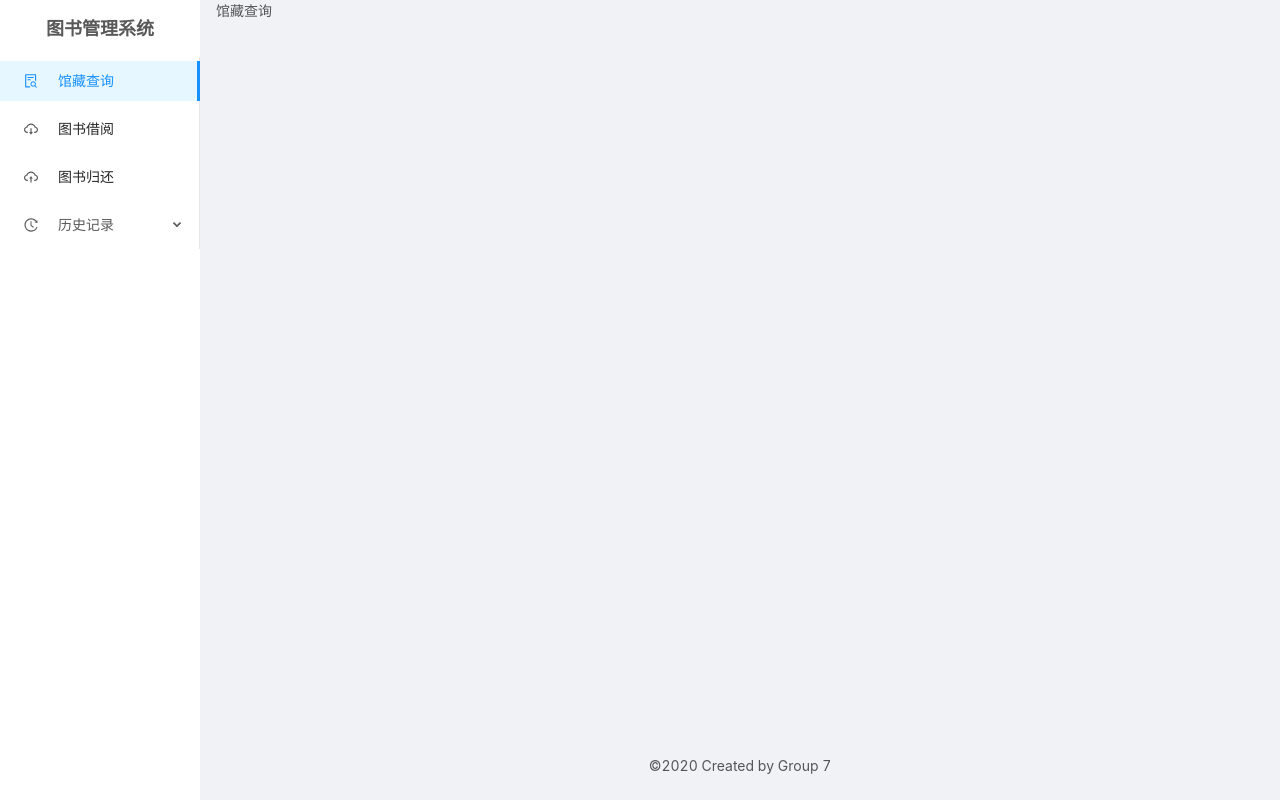
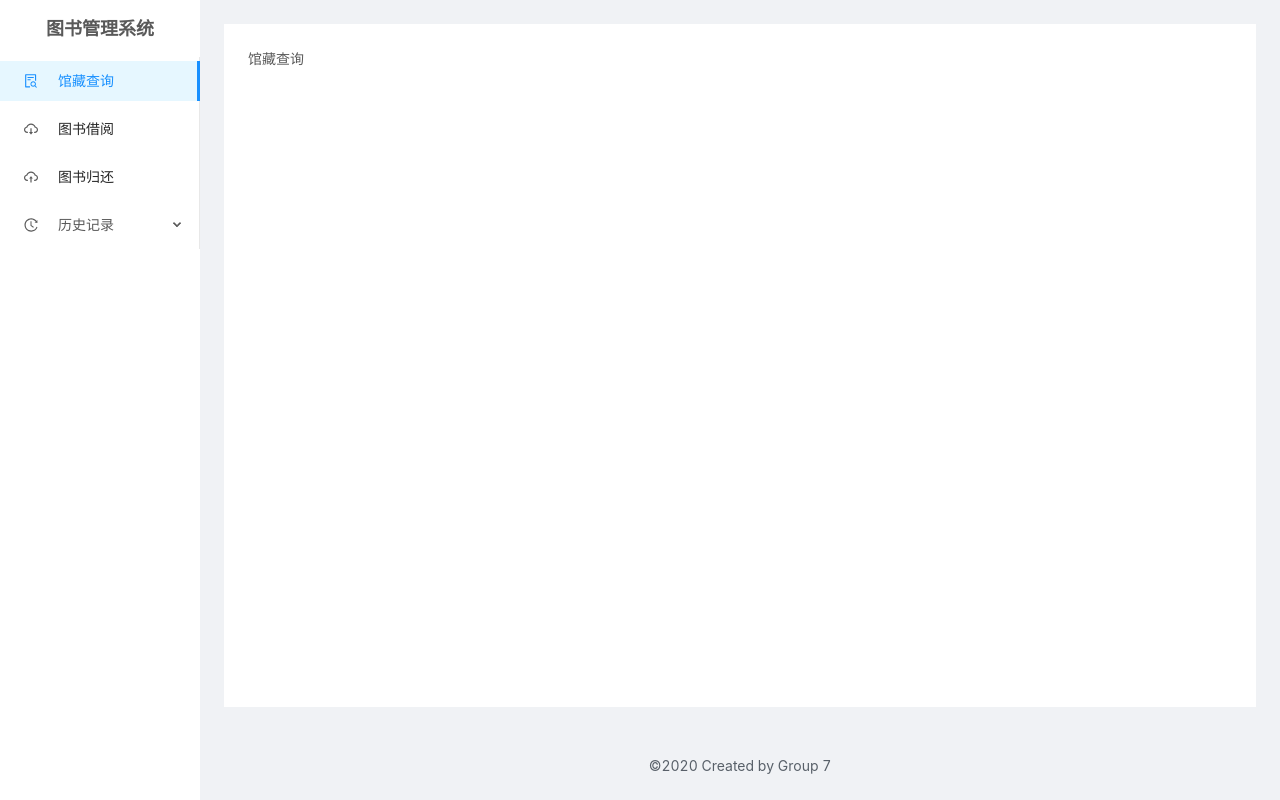
Before and after one commit to flashhu/library-client, a React (Create React App) app in the folder site/: page / in a window 1280 px wide. Built offline with nearby package versions, Linux system fonts and the light colour scheme.

Commit message:
feat:404页面；fix:菜单选中项与路由不同步

```diff
--- a/site/src/component/Layout/index.js
+++ b/site/src/component/Layout/index.js
@@ -38,12 +38,12 @@ function BaseLayout({ children }) {
                 <Menu />
             </Sider>
             <Layout className="site-layout">
-                <Content style={{ margin: '0 16px' }}>
+                <Content className="site-layout-background">
                     <ErrorBoundary>
                         {children}
                     </ErrorBoundary>
                 </Content>
-                <Footer style={{ textAlign: 'center' }}>©2020 Created by Group 7</Footer>
+                <Footer style={{ textAlign: 'center', color: '#586069' }}>©2020 Created by Group 7</Footer>
             </Layout>
         </Layout>
     )
--- a/site/src/component/Layout/index.less
+++ b/site/src/component/Layout/index.less
@@ -11,4 +11,11 @@
     padding: 15px 0;
     cursor: pointer;
   }
+
+  .site-layout-background {
+    background: #fff;
+    margin: 24px;
+    padding: 24px;
+    min-height: 280px;
+  }
 }
--- a/site/src/component/Menu/index.js
+++ b/site/src/component/Menu/index.js
@@ -8,7 +8,7 @@ function MainMenu() {
     const history = useHistory();
 
     return (
-        <Menu defaultSelectedKeys={[history.location.pathname || '/']} mode="inline">
+        <Menu selectedKeys={[history.location.pathname || '/']} mode="inline">
             {USER_MENU.map(item =>
                 item.children ?
                 <SubMenu key={item.path} icon={item.icon} title={item.name}>
--- a/site/src/page/notFound/index.js
+++ b/site/src/page/notFound/index.js
@@ -1,6 +1,15 @@
+import iconNotFound from '@assets/img/404.svg'
+import './index.less'
+
 function NotFound() {
     return (
-        <div>Page 404</div>
+        <div className="not-found">
+            <img
+                className="icon-404"
+                alt="404"
+                src={iconNotFound}
+            />
+        </div>
     )
 }
 
--- /dev/null
+++ b/site/src/page/notFound/index.less
@@ -0,0 +1,11 @@
+.not-found {
+    display: flex;
+    justify-content: center;
+    align-items: center;
+    height: 100%;
+    width: 100%;
+
+    .icon-404 {
+        height: 350px;
+    }
+}
```
Also changed, not shown: site/src/assets/img/404.svg (added), 1 other file (tests, documents, lock files or other folders).
